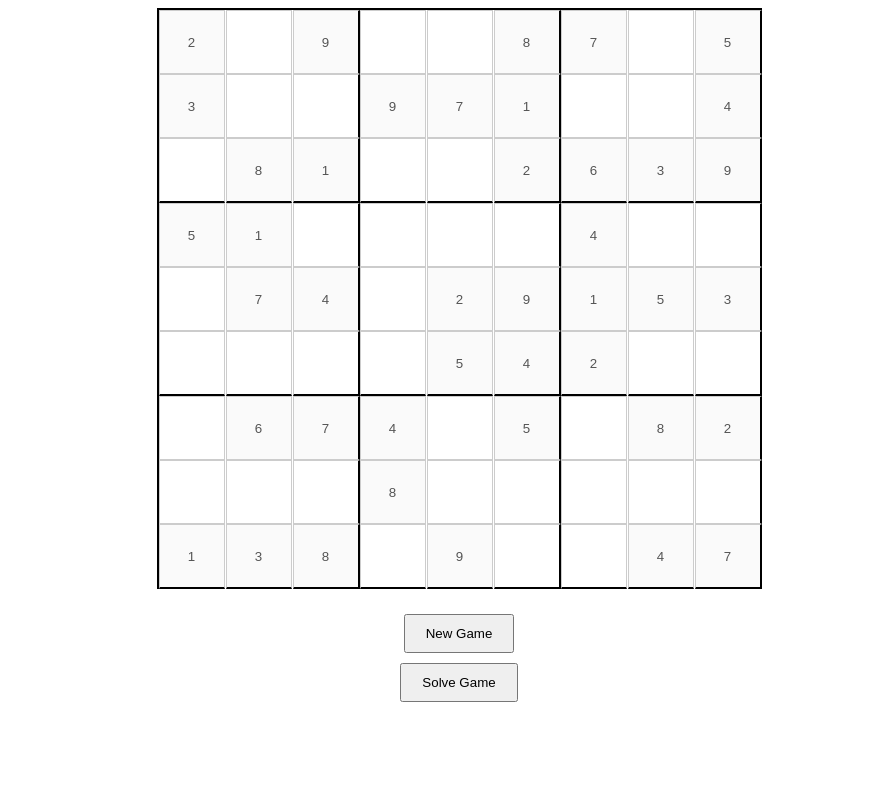
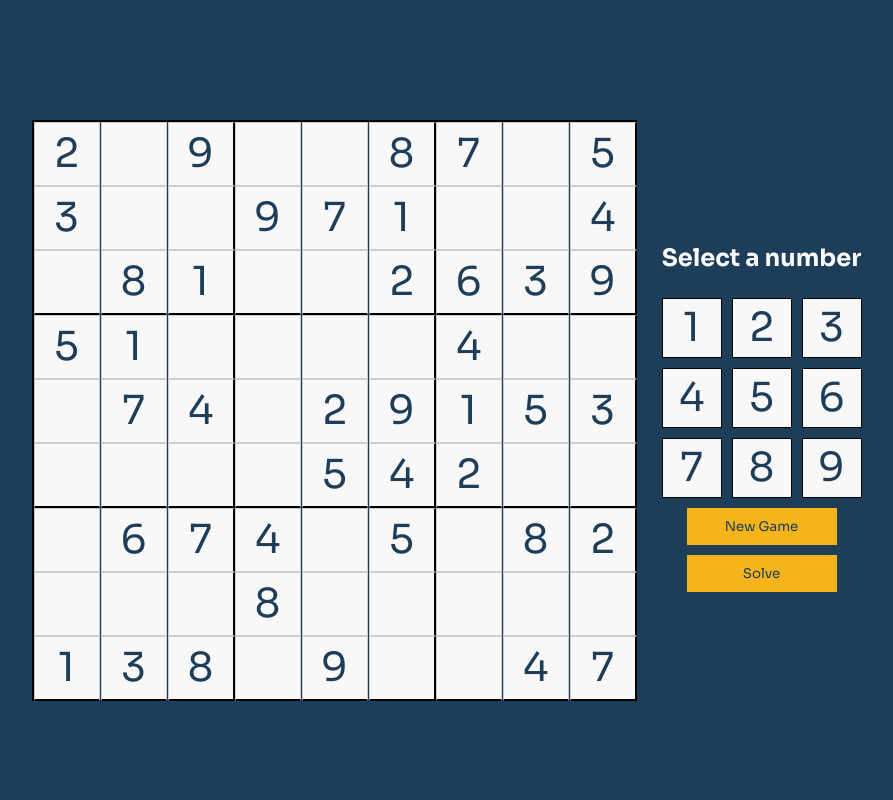
Before and after one commit to andngu/sudoku-solver, a Flask app: page / in a window 1280 px wide. Shown: the whole page, without its empty margins (181-1074 px from the left). Run offline with Flask 3, Linux system fonts and the light colour scheme.

Commit message:
reformat

```diff
--- a/server.py
+++ b/server.py
@@ -13,8 +13,10 @@ def index():
 def new_game():
     board = empty_grid()
     fill_values(board)
+    solved_board = copy.deepcopy(board)  # Store the solved board
     remove_numbers(board)  # Remove numbers after the board has been filled
-    return jsonify(board)
+    return jsonify({'board': board, 'solved_board': solved_board})
+
 
 @app.route('/solve', methods=['POST'])
 def solve_route():
--- a/static/css/style.css
+++ b/static/css/style.css
@@ -1,16 +1,48 @@
+@import url("https://fonts.googleapis.com/css2?family=Inter:wght@400;600;700&family=Sora:wght@100;200;300;400;500;600;700;800&display=swap");
+
+:root {
+  --primary-color: #1e3d59;
+  --secondary-color: #f4b41a;
+  --background-color: #f9f8f8;
+  --accent-color-1: #67ab9f;
+  --accent-color-2: #e15658;
+  --font-family: "Sora", sans-serif;
+}
+
+html,
 body {
   display: flex;
   flex-direction: column;
+  height: 100%;
+  justify-content: center;
   align-items: center;
-  font-family: Arial, sans-serif;
+  font-family: var(--font-family);
+  background-color: var(--primary-color);
+}
+
+#game-container {
+  display: flex;
+  flex-direction: row;
+  align-items: center;
+  margin-top: 20px;
+}
+
+#control-container {
+  display: flex;
+  flex-direction: column;
+  align-items: center;
+  margin: 20px;
 }
 
 #grid-container {
   display: grid;
   grid-template-columns: repeat(9, 1fr);
-  margin-bottom: 20px;
   border-top: 2px solid black;
   border-left: 2px solid black;
+}
+
+#control-title {
+  color: var(--background-color);
 }
 
 .grid-cell {
@@ -18,11 +50,21 @@ body {
   height: 60px;
   text-align: center;
   border: 1px solid #ccc;
+  font-size: 40px;
+  font-family: var(--font-family);
+  background-color: var(--background-color);
+  color: var(--primary-color);
+}
+
+.grid-cell.selected {
+  background-color: var(--accent-color-1);
+  outline: none;
 }
 
 .grid-cell.right-border {
   border-right: 2px solid black;
 }
+
 .grid-cell.bottom-border {
   border-bottom: 2px solid black;
 }
@@ -30,4 +72,56 @@ body {
 button {
   margin: 5px;
   padding: 10px 20px;
+  font-family: var(--font-family);
+  background-color: var(--secondary-color);
+  color: var(--primary-color);
+  border: none;
+  cursor: pointer;
+  width: 150px;
 }
+
+button:hover {
+  background-color: var(--accent-color-1);
+}
+
+button.disabled {
+  pointer-events: none; /* Disable pointer events on the button */
+  opacity: 0.6; /* Reduce opacity to indicate disabled state */
+  cursor: not-allowed; /* Show "not-allowed" cursor */
+}
+
+#number-selector-container {
+  display: grid;
+  grid-template-columns: repeat(3, 1fr);
+  /* width: 200px; */
+}
+
+.number-selector-cell {
+  display: flex;
+  justify-content: center;
+  align-items: center;
+  width: 60px;
+  height: 60px;
+  border: 1px solid #000;
+  cursor: pointer;
+  font-size: 40px;
+  font-family: var(--font-family);
+  background-color: var(--background-color);
+  color: var(--primary-color);
+}
+
+.number-selector-cell:hover {
+  background-color: var(--accent-color-1);
+  color: white;
+}
+
+.number-selector-cell.selected {
+  background-color: var(--accent-color-2);
+  color: white;
+}
+
+.number-selector-cell.disabled {
+  pointer-events: none; /* Disable pointer events on the button */
+  opacity: 0.6; /* Reduce opacity to indicate disabled state */
+  cursor: not-allowed; /* Show "not-allowed" cursor */
+}
--- a/static/js/main.js
+++ b/static/js/main.js
@@ -1,34 +1,108 @@
 const gridContainer = document.getElementById('grid-container');
 const newGameButton = document.getElementById('new-game');
 const solveGameButton = document.getElementById('solve-game');
+const numberSelectorContainer = document.getElementById('number-selector-container');
 
-function createGrid(gridData) {
-   gridContainer.innerHTML = ''; // clear existing grid
-   for(let i = 0; i < 9; i++) {
-       for(let j = 0; j < 9; j++) {
+let selectedCell = null;
+let solvedBoard = [];
+let mistakes = 0;
+let isRunning = false;
+
+const createCell = (gridData, i, j) => {
     const cell = document.createElement('input');
     cell.type = 'text';
+    cell.readOnly = true;
     cell.id = `cell-${i}-${j}`;
     cell.className = 'grid-cell';
-           if ((j + 1) % 3 === 0) {
-            cell.classList.add('right-border');
+    cell.value = gridData[i][j] !== 0 ? gridData[i][j] : '';
+    cell.disabled = gridData[i][j] !== 0;
+
+    if ((j + 1) % 3 === 0) cell.classList.add('right-border');
+    if ((i + 1) % 3 === 0) cell.classList.add('bottom-border');
+
+    cell.addEventListener('click', handleCellClick(cell));
+    gridContainer.appendChild(cell);
 }
-           if ((i + 1) % 3 === 0) {
-            cell.classList.add('bottom-border');
-          }
-           cell.value = gridData[i][j] !== 0 ? gridData[i][j] : '';
-           cell.disabled = gridData[i][j] !== 0;  // disable input for pre-filled cells
-           gridContainer.appendChild(cell);
+
+function handleCellClick(cell) {
+    return function() {
+        if(!cell.disabled) {
+            if (selectedCell) selectedCell.classList.remove('selected');
+            selectedCell = cell;
+            selectedCell.classList.add('selected');
         }
     }
 }
 
+function createGrid(gridData) {
+    gridContainer.innerHTML = '';
+    gridData.forEach((row, i) => row.forEach((col, j) => createCell(gridData, i, j)));
+}
+
+function createNumberSelector() {
+    Array.from({length: 9}, (_, i) => i + 1).forEach(i => {
+        const numberCell = document.createElement('button');
+        numberCell.innerText = i;
+        numberCell.className = 'number-selector-cell';
+        numberCell.addEventListener('click', handleNumberCellClick(i));
+        numberSelectorContainer.appendChild(numberCell);
+    });
+}
+
+function handleNumberCellClick(i) {
+    return function() {
+        if(selectedCell){
+            checkCell(i);
+            selectedCell.classList.remove('selected');
+            selectedCell = null;
+        }
+    }
+}
+
+function checkCell(i) {
+    selectedCell.value = i;
+    const [_, row, col] = selectedCell.id.split('-');
+    if (solvedBoard[row][col] !== Number(selectedCell.value)) {
+        mistakes++;
+        if (mistakes >= 3) {
+            alert("You've made 3 mistakes");
+            newGameButton.click();
+        } else {
+            alert("Incorrect");
+            selectedCell.value = '';
+        }
+    }
+}
+
+function disableButtons() {
+    const buttons = [newGameButton, solveGameButton, ...numberSelectorContainer.getElementsByTagName('button')];
+    buttons.forEach(button => {
+        button.disabled = true;
+        button.classList.add('disabled');
+    });
+}
+
+function enableButtons() {
+    const buttons = [newGameButton, solveGameButton, ...numberSelectorContainer.getElementsByTagName('button')];
+    buttons.forEach(button => {
+        button.disabled = false;
+        button.classList.remove('disabled');
+    });
+}
+
+
 function animateSolution(history) {
-   console.log(history)
+    if (isRunning) return;
+    isRunning = true;
+    disableButtons();
+
     let i = 0;
     const intervalId = setInterval(() => {
        if (i >= history.length) {
            clearInterval(intervalId);
+           isRunning = false;
+           newGameButton.disabled = false;
+           newGameButton.classList.remove('disabled');
            return;
        }
 
@@ -42,13 +116,22 @@ function animateSolution(history) {
    }, 100);
 }
 
-newGameButton.onclick = function() {
-    fetch('/new_game')
-        .then(response => response.json())
-        .then(data => createGrid(data));
+async function fetchGame(url, options = {}) {
+    const response = await fetch(url, options);
+    if(!response.ok) throw new Error(`HTTP error! status: ${response.status}`);
+    return await response.json();
+}
+
+newGameButton.onclick = async function() {
+    const data = await fetchGame('/new_game');
+    createGrid(data.board);
+    solvedBoard = data.solved_board;
+    mistakes = 0;
+    selectedCell = null;
+    enableButtons();
 };
 
-solveGameButton.onclick = function() {
+solveGameButton.onclick = async function() {
     const gridData = Array.from(document.getElementsByClassName('grid-cell'))
         .map((cell, i) => {
             return {
@@ -58,23 +141,20 @@ solveGameButton.onclick = function() {
             };
         })
         .reduce((rows, cell) => {
-            if (!rows[cell.row]) {
-                rows[cell.row] = [];
-            }
+            if (!rows[cell.row]) rows[cell.row] = [];
             rows[cell.row][cell.col] = cell.value;
             return rows;
         }, []);
 
-    fetch('/solve', {
+    const options = {
         method: 'POST',
-        headers: {
-            'Content-Type': 'application/json'
-        },
+        headers: {'Content-Type': 'application/json'},
         body: JSON.stringify({board: gridData})
-    })
-    .then(response => response.json())
-    .then(data => {animateSolution(data.history);});
     };
 
-// Load a new game when the page loads
+    const data = await fetchGame('/solve', options);
+    animateSolution(data.history);
+};
+
 newGameButton.click();
+createNumberSelector();
--- a/sudoku.py
+++ b/sudoku.py
@@ -50,7 +50,7 @@ def remove_numbers(board: List[List[int]]) -> None:
 def remove_numbers_from_subgrid(board: List[List[int]], start_row: int, start_col: int) -> None:
     # Remove a random number (between 2 and 6) of numbers from a 3x3 sub-grid
     cells = [(i, j) for i in range(start_row, start_row + 3) for j in range(start_col, start_col + 3)]
-    k = random.randint(2, 6)  # Number of cells to clear, between 2 and 6
+    k = random.randint(2, 5)  # Number of cells to clear, between 2 and 6
     for i, j in random.sample(cells, k):
         board[i][j] = 0
 
--- a/templates/index.html
+++ b/templates/index.html
@@ -5,11 +5,15 @@
     <link rel="stylesheet" type="text/css" href="/static/css/style.css">
 </head>
 <body>
-    <div id="grid-container">
-        <!-- Sudoku grid will be generated here by JavaScript -->
+    <div id="game-container">
+        <div id="grid-container"></div>
+        <div id="control-container">
+            <h2 id="control-title">Select a number</h2>
+        <div id="number-selector-container"></div>
+        <button id="new-game">New Game</button>
+        <button id="solve-game">Solve</button>
+        <script src="/static/js/main.js"></script>
+        </div>
     </div>
-    <button id="new-game">New Game</button>
-    <button id="solve-game">Solve Game</button>
-    <script src="/static/js/main.js"></script>
 </body>
 </html>
```
Lines whose indentation alone changed are shown as unchanged.
